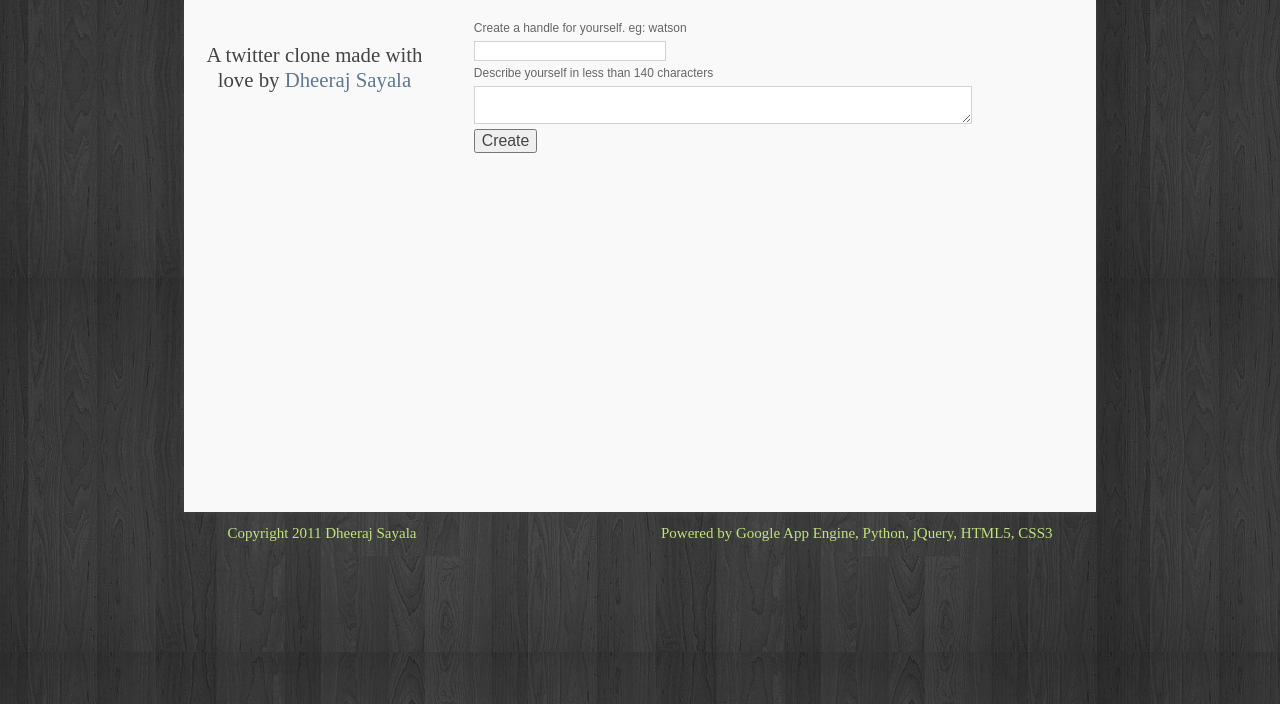
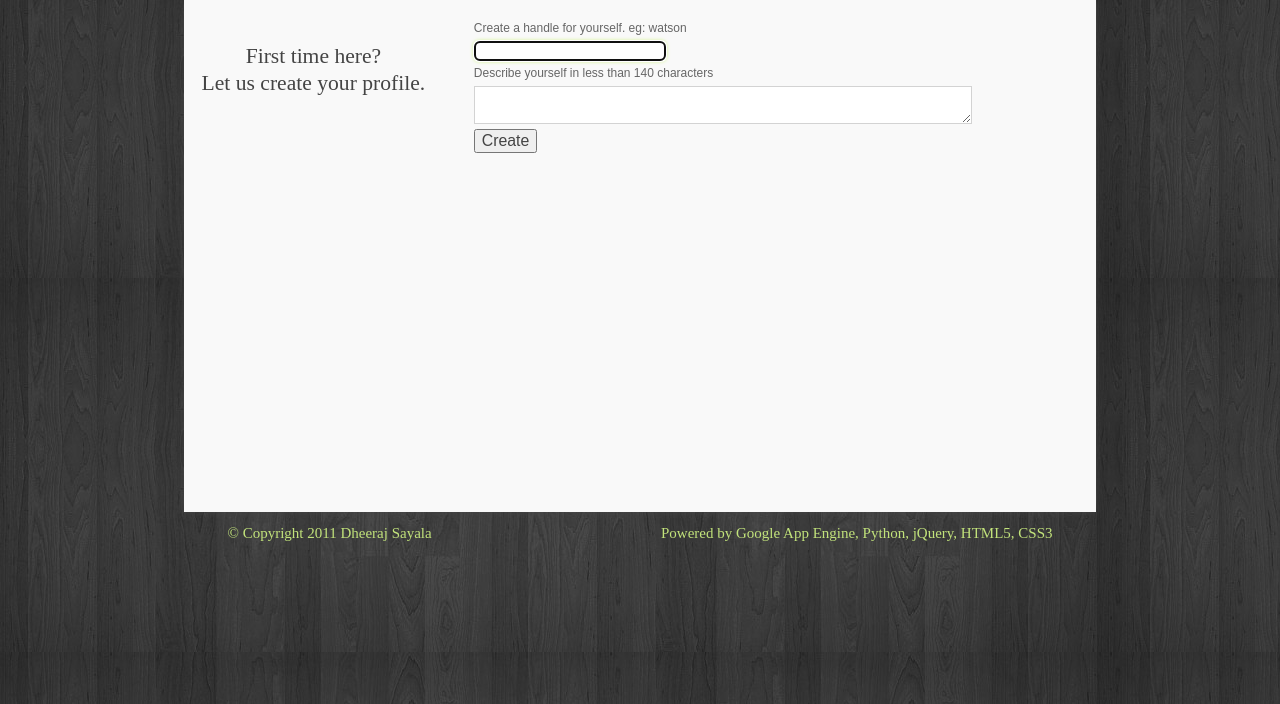
Before and after one commit to dheerosaur/birdie, a Django app: template templates/register.html in a window 1280 px wide. Shown: the part 96-800 px from the top of the page. Run offline with Django 3.2, Linux system fonts and the light colour scheme; the template is opened without the code that fills it, so the values that code supplies are empty; some libraries are stand-ins or nearby versions.

Commit message:
Intro messages changed; Register form gets focus; Footer modified

```diff
--- a/static/css/style.css
+++ b/static/css/style.css
@@ -90,10 +90,10 @@ small, form>label, .pub_time {
 }
 #intro {
   position: absolute;
-  width: 11em;
+  width: 10.5em;
   top: 2em;
-  font-size: 130%;
-  font-family: "Droid Serif";
+  font-size: 135%;
+  font-family: "Amaranth";
   text-align: center;
 }
 #userdetails {
--- a/static/js/script.js
+++ b/static/js/script.js
@@ -35,6 +35,7 @@ jQuery(function () {
 
     $(".ufbutton").val("Following");
 
+    $("#create_handle").focus();
     if ( $("body").hasClass("curr_user_timeline") ){
 
         var $tsub = $("#tweet_submit"),
--- a/templates/base.html
+++ b/templates/base.html
@@ -46,7 +46,7 @@
     </div>
     <footer id="footer">
         {% block footer %}
-        <p id="copyright">Copyright 2011 Dheeraj Sayala</p>
+        <p id="copyright">© Copyright 2011 Dheeraj Sayala</p>
         <p id="powered-by">Powered by Google App Engine, Python, jQuery, HTML5, CSS3</p>
         {% endblock %}
     </footer>
--- a/templates/public.html
+++ b/templates/public.html
@@ -21,7 +21,7 @@
 
 {% block body %}
 <div id="intro">
-   A twitter clone made with love by <a href="http://dheerajs.com">Dheeraj Sayala</a>
+    A twitter clone
 </div>
 <div id="main">
     <div id="itemlists">
--- a/templates/register.html
+++ b/templates/register.html
@@ -2,13 +2,14 @@
 
 {% block body %}
 <div id="intro">
-   A twitter clone made with love by <a href="http://dheerajs.com">Dheeraj Sayala</a>
+    First time here?<br/>
+    Let us create your profile.
 </div>
 <div id="main">
   <form id="register_form" action="/register" method="post">
       <input type="hidden" name="next" value="{{ request.uri|escape }}"/>
       <label for="username">Create a handle for yourself. eg: watson</label>
-      <input type="text" name="username" value="" />
+      <input id="create_handle" type="text" name="username" value="" />
       <label for="about">Describe yourself in less than 140 characters</label>
       <textarea name="about" value=""></textarea>
       <input type="submit" value="Create" />
```
